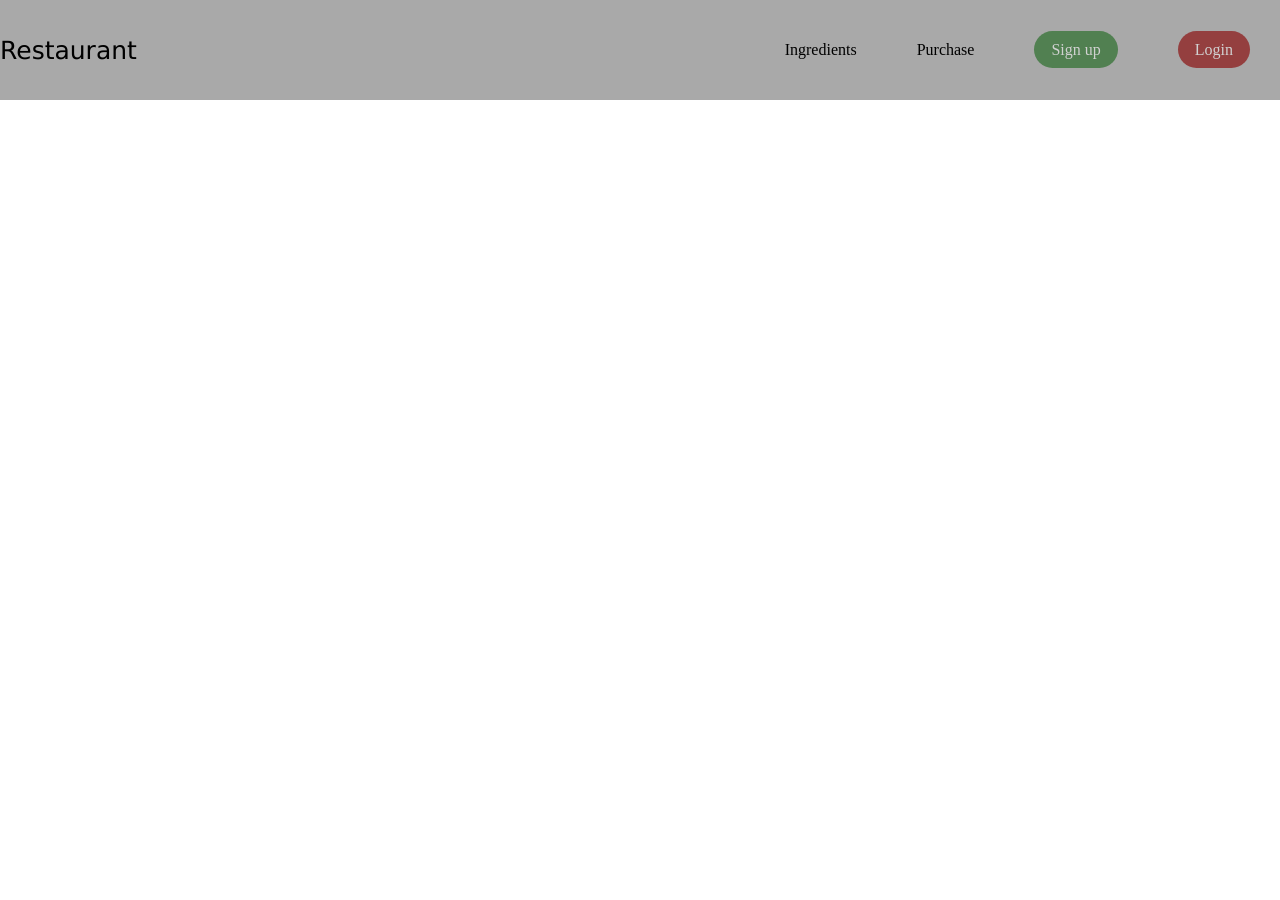
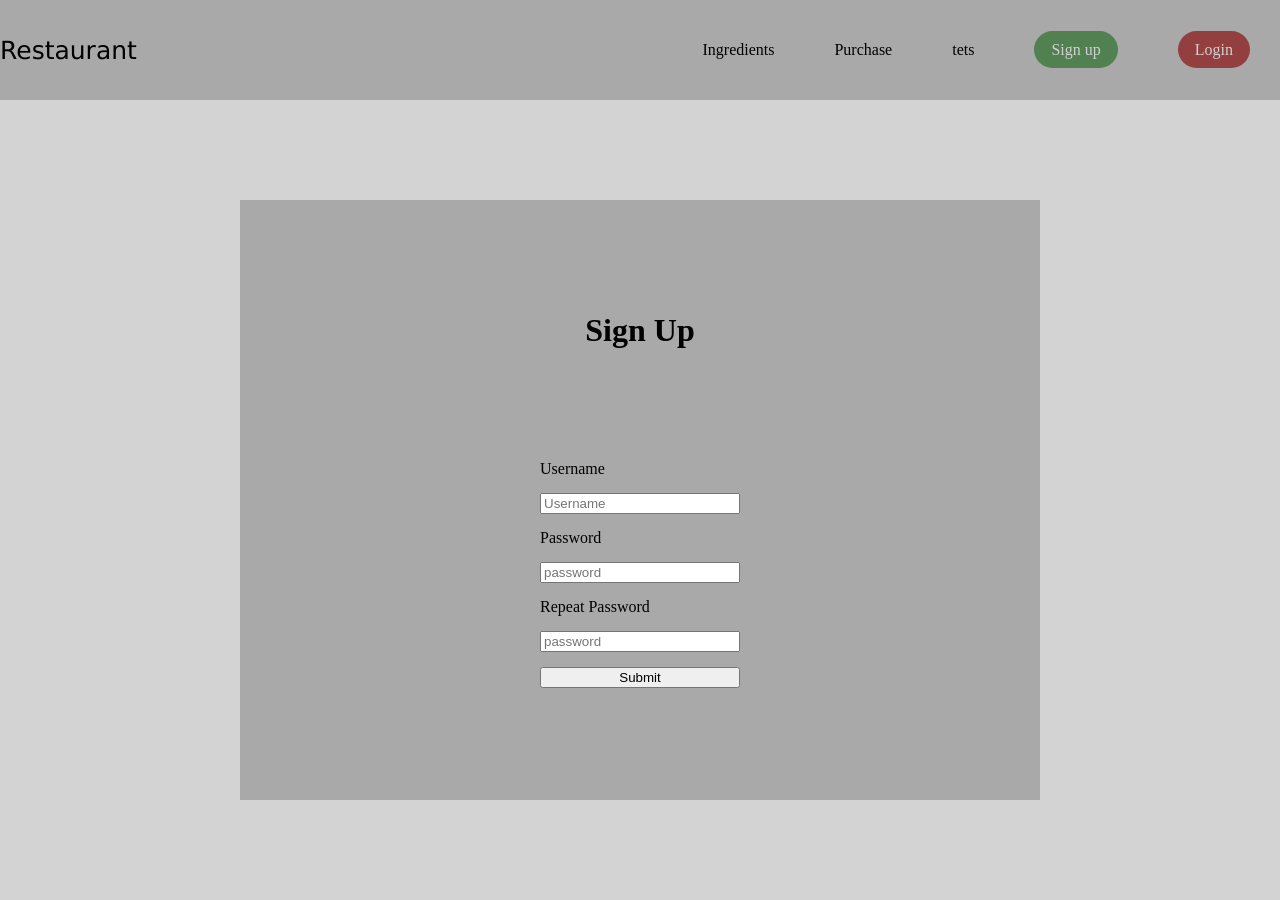
Before and after one commit to AliRM27/Restaurant, a Django app: page /signup/ in a window 1280 px wide. Before the commit the page ends 100 px from the top, so only its background shows below. Run offline with Django 4.2, Linux system fonts and the light colour scheme.

Commit message:
'upload'

```diff
--- a/inventory/templates/inventory/base.html
+++ b/inventory/templates/inventory/base.html
@@ -15,6 +15,7 @@
             <ul>
                 <li><a>Ingredients</a></li>
                 <li><a>Purchase</a></li>
+                <li>tets</li>
                 <li><a class='sign' href="{% url "signup" %}">Sign up</a></li>
                 <li><a class='log' href="{% url "login" %}">Login</a></li>
             </ul>
--- a/inventory/templates/inventory/sign_up_page.html
+++ b/inventory/templates/inventory/sign_up_page.html
@@ -3,7 +3,18 @@
 {% block title %}Sign up{% endblock title %}
 {% block content %}
 <div class='containerS'>
-
+    <div class='containerIn'>
+    <h1>Sign Up</h1>
+    <form method='post' activate='' id='formSign'>
+        <label for='name'>Username</label>
+        <input type='text' id='name' name='name' placeholder='Username'>
+        <label for='password'>Password</label>
+        <input type='password' id='password' name='name' placeholder='password'>
+        <label for='passwordRepeat'>Repeat Password</label>
+        <input type='password' id='passwordRepeat' name='name' placeholder='password'>
+        <input type ='submit'>
+    </form>
+</div>
 </div>
 
 {% endblock content %}
--- a/restaurant/settings.py
+++ b/restaurant/settings.py
@@ -118,7 +118,7 @@ USE_TZ = True
 
 STATIC_URL = 'static/'
 STATICFILES_DIRS = [
-    BASE_DIR / 'static'
+    BASE_DIR / "static",
 ]
 
 # Default primary key field type
--- a/static/css/styles.css
+++ b/static/css/styles.css
@@ -11,7 +11,7 @@ nav{
     flex-direction: row;
     justify-content: space-between;
     align-items: center;
-    background-color: darkgray;
+    background-color: darkgrey;
     height: 100px;
 }
 
@@ -42,3 +42,25 @@ li{
     font-size: 25px;
     font-family:'Lucida Sans', 'Lucida Sans Regular', 'Lucida Grande', 'Lucida Sans Unicode', Geneva, Verdana, sans-serif
 }
+#formSign{
+    display: flex;
+    flex-direction: column;
+    width: 200px;
+    gap:15px
+}
+.containerS{
+    background-color: lightgray;
+    height: 100svh;
+    display: flex;
+    align-items: center;
+    justify-content: center;
+}
+.containerIn{
+    background-color: darkgray;
+    width: 800px;
+    height: 600px;
+    display: flex;
+    flex-direction: column;
+    align-items: center;
+    justify-content: space-evenly;
+}
```
Also changed, not shown: db.sqlite3.
